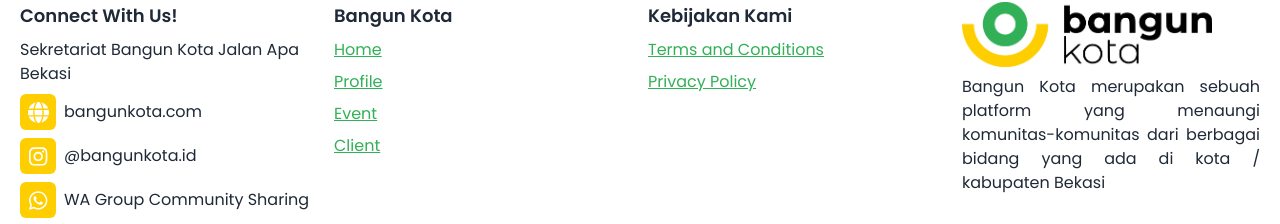
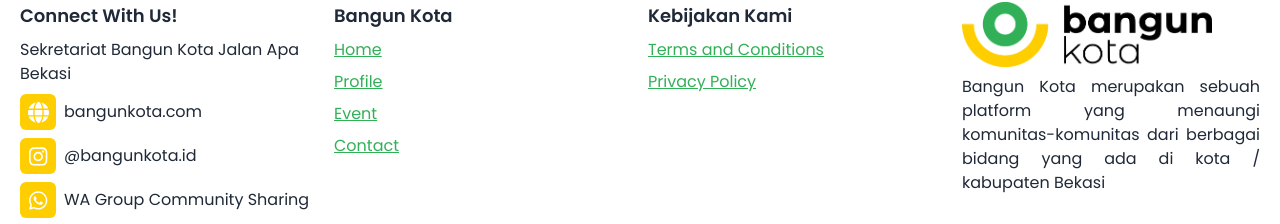
Before and after one commit to studiolembar/bangunkota, a Next.js app: page / in a window 1280 px wide. Shown: the part 2050-2274 px from the top of the page. Built offline with nearby package versions, Linux system fonts and the light colour scheme.

Commit message:
[UPDATE] Link footer

```diff
--- a/src/components/Footer/index.tsx
+++ b/src/components/Footer/index.tsx
@@ -47,7 +47,7 @@
             <a className="link text-green text-base">Home</a>
             <a className="link text-green text-base">Profile</a>
             <a className="link text-green text-base">Event</a>
-            <a className="link text-green text-base">Client</a>
+            <a className="link text-green text-base">Contact</a>
           </nav>
           <nav className="lg:col-span-1">
             <header className="text-lg font-semibold">Kebijakan Kami</header>
```
